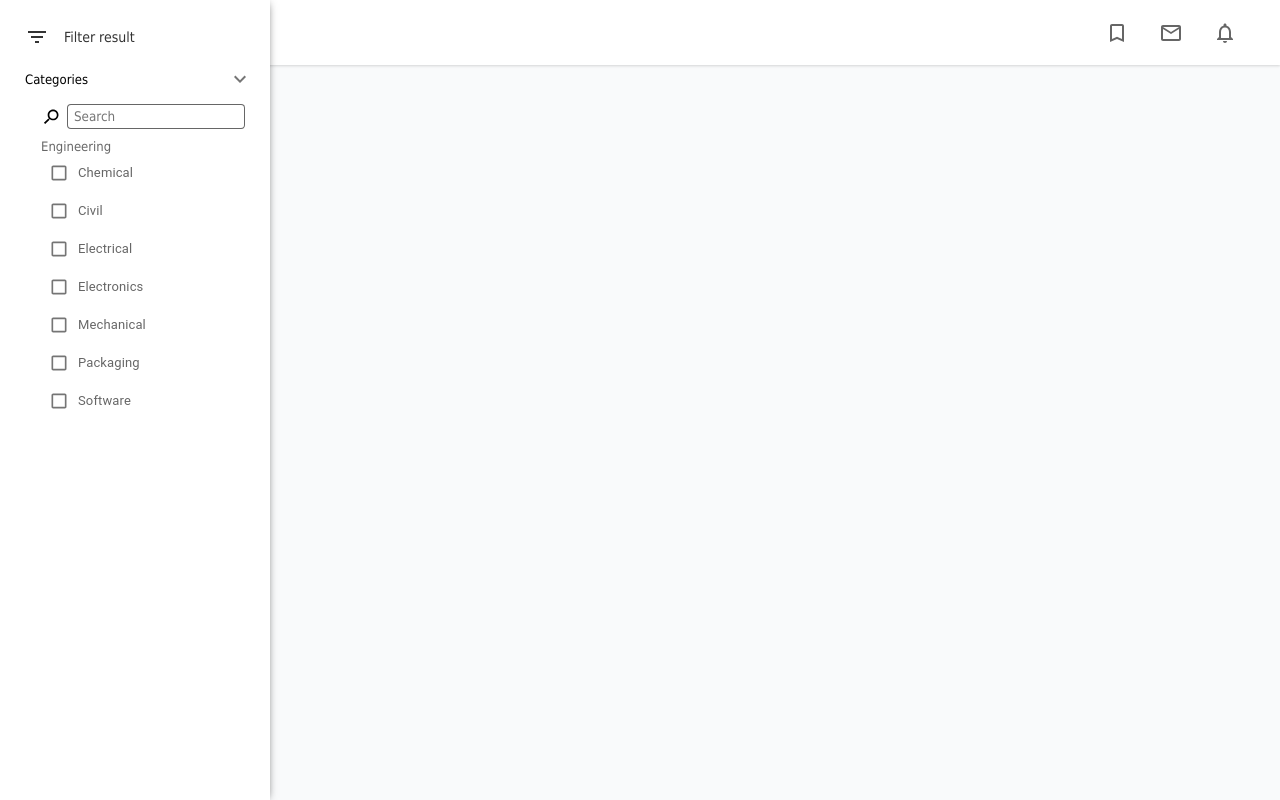
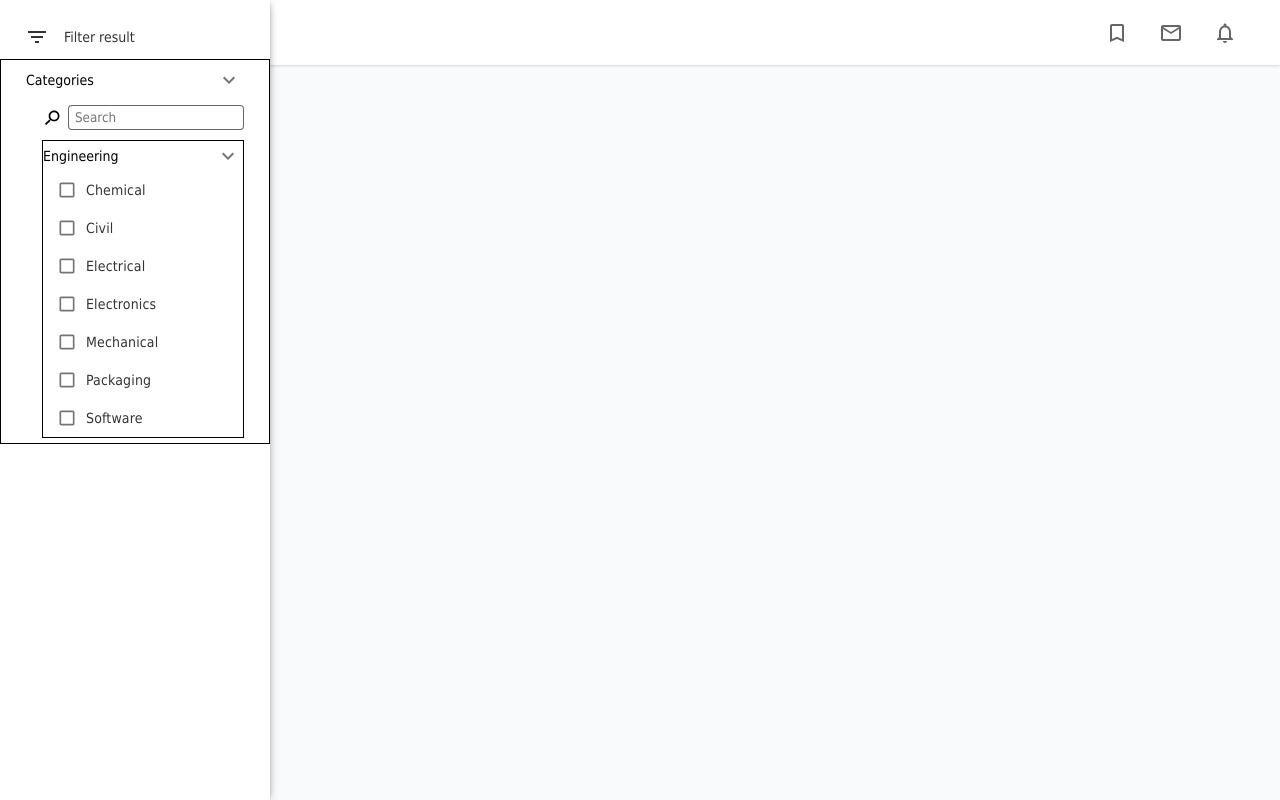
Before and after one commit to monk-kokkalis/yuri, a Next.js app: page / in a window 1280 px wide. Built offline with nearby package versions, Linux system fonts and the light colour scheme.

Commit message:
refactored CheckGroup

```diff
--- a/components/CheckGroup/CheckGroup.tsx
+++ b/components/CheckGroup/CheckGroup.tsx
@@ -25,19 +25,25 @@ function CheckGroup(props: Props) {
                 <input type="text" placeholder="Search" />
             </div>
             <div className={Style.content__items}>
-                <div className={Style.content__items__item}>
-                    <label>Engineering</label>
+                <Accordion
+                    label="Engineering"
+                    content={
                         <ul>
                             {engineeringDegrees.map((el: string, index: number) => (
                                 <li key={index}>
                                     <FormControlLabel
                                         control={<Checkbox name={el.toLowerCase()} size="small" color="primary" />}
-                                    label={el.charAt(0).toUpperCase() + el.slice(1)}
+                                        label={
+                                            <span style={{fontSize: '14px', color: 'rgba(0, 0, 0, 0.8)'}}>
+                                                {el.charAt(0).toUpperCase() + el.slice(1)}
+                                            </span>
+                                        }
                                     />
                                 </li>
                             ))}
                         </ul>
-                </div>
+                    }
+                />
             </div>
         </div>
     )
--- a/components/Home/Sidebar/Sidebar.tsx
+++ b/components/Home/Sidebar/Sidebar.tsx
@@ -19,7 +19,6 @@ function Sidebar() {
                 padding="5px 25px"
                 content={<CheckGroup label="Categories" />}
             />
-            {/*  */}
         </div>
     )
 }
--- a/elements/Accordion/Accordion.module.scss
+++ b/elements/Accordion/Accordion.module.scss
@@ -1,17 +1,17 @@
 div.Accordion {
-    font-size: var(--font-size);
+    font-size: 14px;
+    border: 1px solid black;
     div.label {
         align-items: center;
         display: flex;
         justify-content: space-between;
         button {
             position: relative;
-            right: -10px;
         }
     }
 
     div.content {
-        overflow: hidden;
+        overflow-y: hidden;
         transition: height 250ms ease-in;
         padding-left: 16px;
     }
```
Lines whose indentation alone changed are shown as unchanged.
